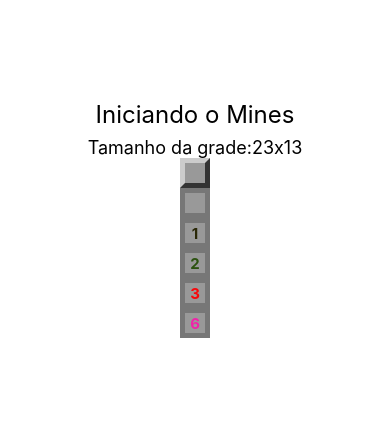
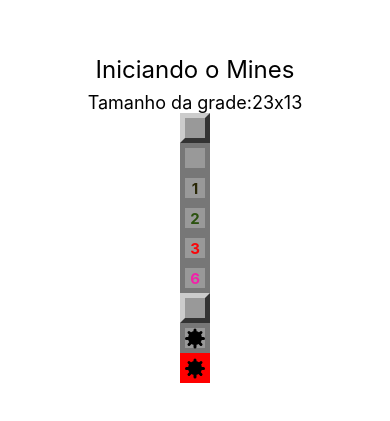
Before and after one commit to paulorcv/mines, a React Native app: screen / in a window 390 px wide. Shown: the part 203-624 px from the top of the page. Built offline with nearby package versions, Linux system fonts and the light colour scheme.

Commit message:
Mine component

```diff
--- a/App.js
+++ b/App.js
@@ -18,6 +18,9 @@
         <Field opened nearMines={2} />
         <Field opened nearMines={3} />
         <Field opened nearMines={6} />
+        <Field mined />
+        <Field opened mined />
+        <Field opened mined exploded />
       </View>
     );
   }
--- a/src/components/Field.js
+++ b/src/components/Field.js
@@ -1,12 +1,14 @@
 import React from 'react';
 import { View, StyleSheet, Text } from 'react-native';
 import params from '../params';
+import Mine from './Mine';
 
 export default props => {
-  const { mined, opened, nearMines } = props;
+  const { mined, opened, nearMines, exploded } = props;
   const styleField = [styles.field];
   // todo: outros estilos aqui
   if (opened) styleField.push(styles.opened);
+  if (exploded) styleField.push(styles.exploded);
   if (styleField.length === 1) styleField.push(styles.regular);
 
   let color = null;
@@ -24,6 +26,7 @@
       ) : (
         false
       )}
+      {mined && opened ? <Mine /> : false}
     </View>
   );
 };
@@ -51,4 +54,8 @@
     fontWeight: 'bold',
     fontSize: params.fontSize,
   },
+  exploded: {
+    backgroundColor: 'red',
+    borderColor: 'red',
+  },
 });
--- /dev/null
+++ b/src/components/Mine.js
@@ -0,0 +1,36 @@
+import React from 'react';
+import { View, StyleSheet } from 'react-native';
+
+export default props => {
+  return (
+    <View style={styles.container}>
+      <View style={styles.coreMine} />
+      <View style={styles.line} />
+      <View style={[styles.line, { transform: [{ rotate: '45deg' }] }]} />
+      <View style={[styles.line, { transform: [{ rotate: '90deg' }] }]} />
+      <View style={[styles.line, { transform: [{ rotate: '135deg' }] }]} />
+    </View>
+  );
+};
+
+const styles = StyleSheet.create({
+  container: {
+    alignItems: 'center',
+    justifyContent: 'center',
+  },
+  coreMine: {
+    height: 14,
+    width: 14,
+    borderRadius: 10,
+    backgroundColor: 'black',
+    alignItems: 'center',
+    justifyContent: 'center',
+  },
+  line: {
+    position: 'absolute',
+    height: 3,
+    width: 20,
+    borderRadius: 3,
+    backgroundColor: 'black',
+  },
+});
```
